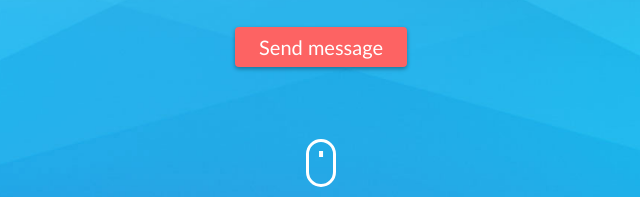
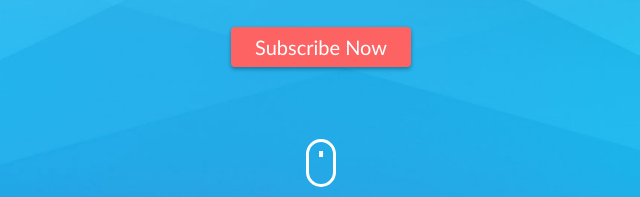
Before and after one commit to NerijusBun/11-coming-soon, a website: page index.html in a window 1280 px wide. Shown: the part 573-770 px from the top of the page, 319-959 px from the left. Drawn offline with Linux system fonts and the light colour scheme.

Commit message:
Finish commit

```diff
--- a/index.html
+++ b/index.html
@@ -38,7 +38,7 @@
                     <label for="email">Email</label>
                     <input id="email" class="input" type="email" placeholder="Email">
                 </form>
-                <button class="btn" type="submit">Send message</button>
+                <button class="btn" type="submit">Subscribe Now</button>
                 <div class="mouse"></div>
             </div>
         </section>
```
